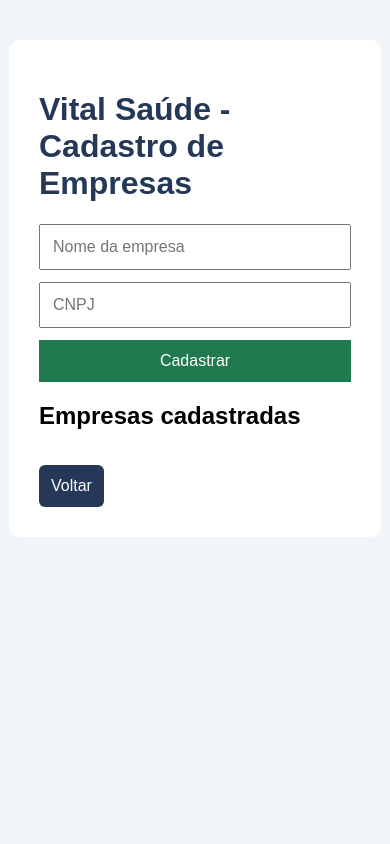
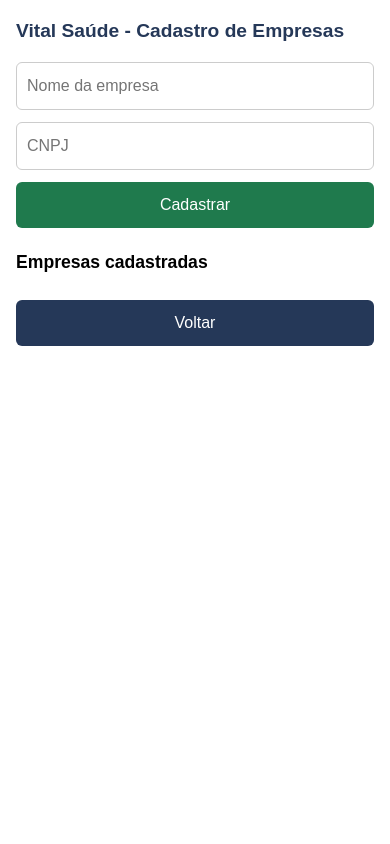
Before and after one commit to biancasouz/projeto-integrador-poc, a Flask app: page /empresas in a window 390 px wide. Run offline with Flask 3, Linux system fonts and the light colour scheme; data that the repository does not hold is empty.

Commit message:
Update style.css
Inseridos botões de delete

```diff
--- a/static/style.css
+++ b/static/style.css
@@ -1,36 +1,54 @@
-body {
-    font-family: Arial, sans-serif;
-    background-color: #f1f4f8;
+* {
+    box-sizing: border-box;
     margin: 0;
     padding: 0;
 }
 
+body {
+    font-family: Arial, sans-serif;
+    background-color: #f1f4f8;
+}
+
 .container {
-    width: 80%;
-    margin: 40px auto;
+    width: 90%;
+    max-width: 800px;
+    margin: 30px auto;
     background-color: white;
-    padding: 30px;
+    padding: 24px;
     border-radius: 10px;
 }
 
 h1 {
     color: #253858;
+    font-size: 1.4rem;
+    margin-bottom: 20px;
+}
+
+h2 {
+    font-size: 1.1rem;
+    margin: 24px 0 12px;
+}
+
+p {
+    margin-bottom: 16px;
+    color: #555;
 }
 
 .menu {
     display: flex;
     flex-direction: column;
-    gap: 15px;
+    gap: 12px;
 }
 
 a {
     background-color: #253858;
     color: white;
-    padding: 12px;
+    padding: 14px 16px;
     text-decoration: none;
     border-radius: 6px;
     display: inline-block;
     margin-top: 15px;
+    font-size: 1rem;
 }
 
 form {
@@ -40,8 +58,11 @@
 }
 
 input, select, button {
-    padding: 12px;
-    font-size: 16px;
+    padding: 14px 12px;
+    font-size: 1rem;
+    width: 100%;
+    border: 1px solid #ccc;
+    border-radius: 6px;
 }
 
 button {
@@ -49,6 +70,38 @@
     color: white;
     border: none;
     cursor: pointer;
+    font-size: 1rem;
+    border-radius: 6px;
+}
+
+button:active {
+    opacity: 0.85;
+}
+
+ul {
+    list-style: none;
+    padding: 0;
+    display: flex;
+    flex-direction: column;
+    gap: 10px;
+}
+
+ul li {
+    background-color: #f8f9fb;
+    border: 1px solid #e0e4ea;
+    border-radius: 6px;
+    padding: 12px 14px;
+    display: flex;
+    flex-wrap: wrap;
+    align-items: center;
+    justify-content: space-between;
+    gap: 8px;
+    font-size: 0.95rem;
+    line-height: 1.5;
+}
+
+ul li form {
+    width: auto;
 }
 
 .card {
@@ -56,4 +109,55 @@
     padding: 20px;
     margin-bottom: 20px;
     border-radius: 8px;
+    font-size: 0.95rem;
+    line-height: 1.7;
 }
+
+.btn-deletar {
+    background-color: #c0392b;
+    color: white;
+    border: none;
+    padding: 8px 14px;
+    font-size: 0.85rem;
+    border-radius: 4px;
+    cursor: pointer;
+    white-space: nowrap;
+    width: auto;
+}
+
+@media (max-width: 480px) {
+    .container {
+        width: 100%;
+        margin: 0;
+        border-radius: 0;
+        padding: 20px 16px;
+        min-height: 100vh;
+    }
+
+    h1 {
+        font-size: 1.2rem;
+    }
+
+    input, select, button {
+        font-size: 1rem;
+        padding: 14px 10px;
+    }
+
+    ul li {
+        flex-direction: column;
+        align-items: flex-start;
+    }
+
+    .btn-deletar {
+        width: 100%;
+        text-align: center;
+        padding: 10px;
+    }
+
+    a {
+        width: 100%;
+        text-align: center;
+    }
+}
+
+}
```
